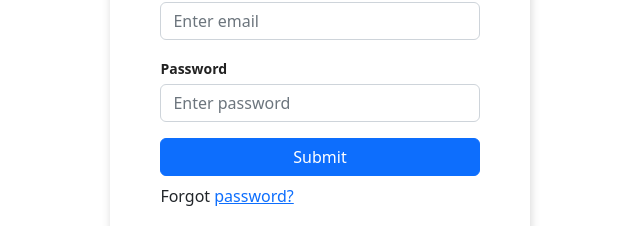
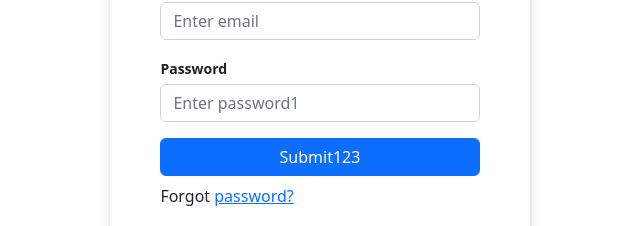
Before and after one commit to Gone-Kaveri/Project, a React (Create React App) app: page /containers/signu in a window 1280 px wide. Shown: the part 332-558 px from the top of the page, without its empty margins (320-960 px from the left). Built offline with nearby package versions, Linux system fonts and the light colour scheme.

Commit message:
some change in variables

```diff
--- a/src/containers/login.js
+++ b/src/containers/login.js
@@ -19,12 +19,12 @@ export default function (props) {
             <input
               type="password"
               className="form-control mt-1"
-              placeholder="Enter password"
+              placeholder="Enter password1"
             />
           </div>
           <div className="d-grid gap-2 mt-3">
             <button type="submit" className="btn btn-primary">
-              Submit
+              Submit123
             </button>
           </div>
           <p className="forgot-password text-right mt-2">
```
